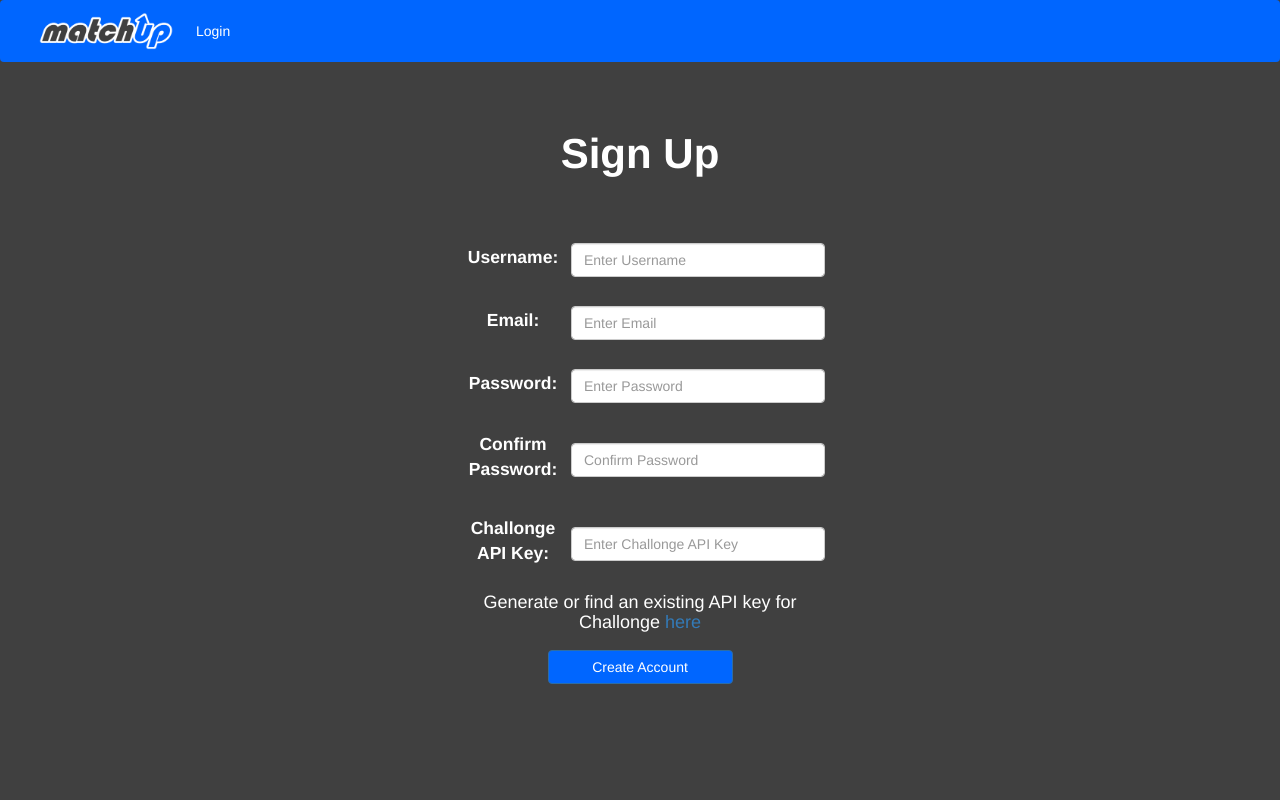
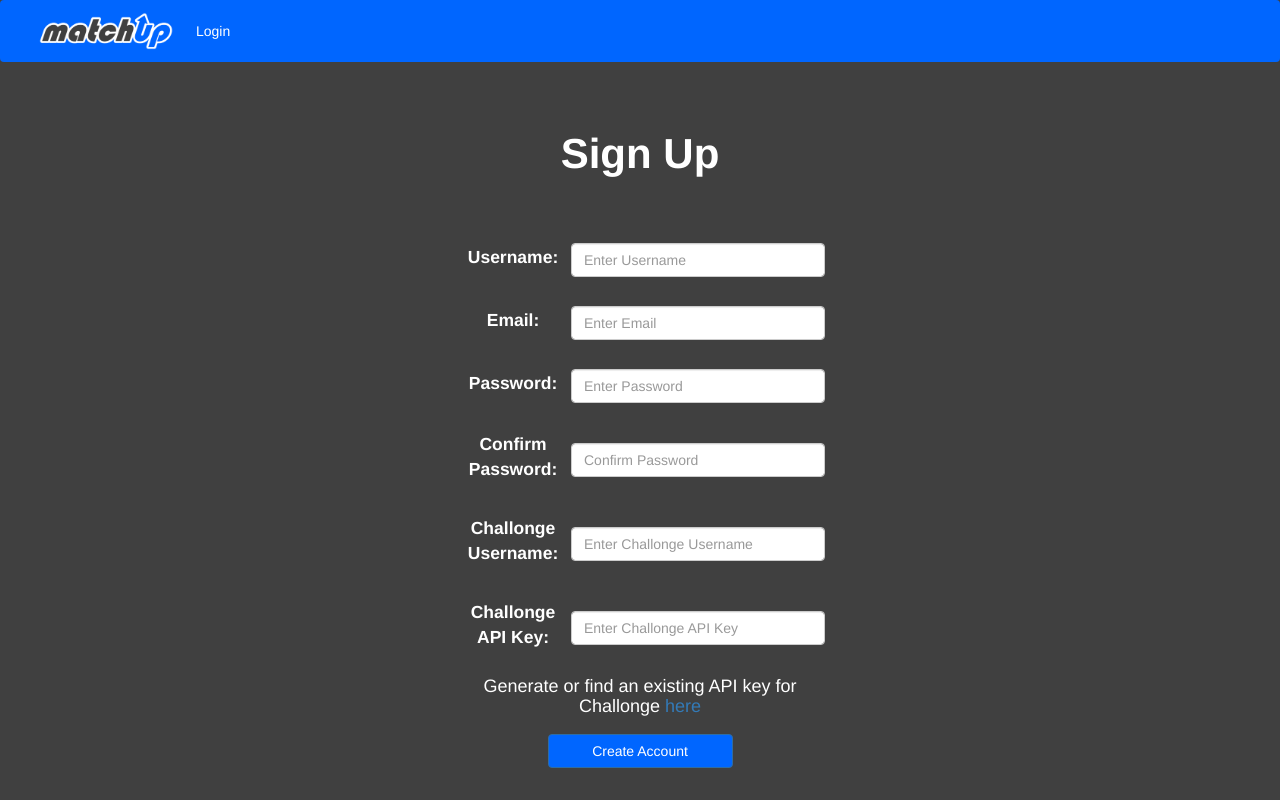
Before and after one commit to C-Dahr/matchup, a Vue app in the folder client/: page /signup in a window 1280 px wide. Built offline with nearby package versions, Linux system fonts and the light colour scheme.

Commit message:
Added challonge_username to SignUp.vue

```diff
--- a/client/package.json
+++ b/client/package.json
@@ -9,6 +9,7 @@
     "test:unit": "vue-cli-service test:unit"
   },
   "dependencies": {
+    "axios": "^0.19.2",
     "bootstrap": "^4.4.1",
     "bootstrap-vue": "^2.2.2",
     "core-js": "^3.4.4",
--- a/client/src/views/SignUp.vue
+++ b/client/src/views/SignUp.vue
@@ -30,6 +30,12 @@
                 <span class="Error"></span>
             </div>
             <div class="form-group d-flex justify-content-left">
+              <label class="form-label">Challonge Username:</label>
+              <input class="form-control" type="text"
+              name="challonge_username" required placeholder="Enter Challonge Username"/>
+              <span class="Error"></span>
+            </div>
+            <div class="form-group d-flex justify-content-left">
               <label class="form-label">Challonge API Key:</label>
               <input class="form-control" type="password"
                  name="api_key" required placeholder="Enter Challonge API Key"/>
@@ -55,6 +61,7 @@ export default {
         username: '',
         email: '',
         password: '',
+        challonge_username: '',
         api_key: '',
       },
     };
@@ -67,6 +74,7 @@ export default {
         username: this.signUpForm.username,
         email: this.signUpForm.email,
         password: this.signUpForm.password,
+        challonge_username: this.signUpForm.challonge_username,
         api_key: this.signUpForm.api_key,
       };
       this.createUser(payload);
```
Also changed, not shown: 1 other file (tests, documents, lock files or other folders).
